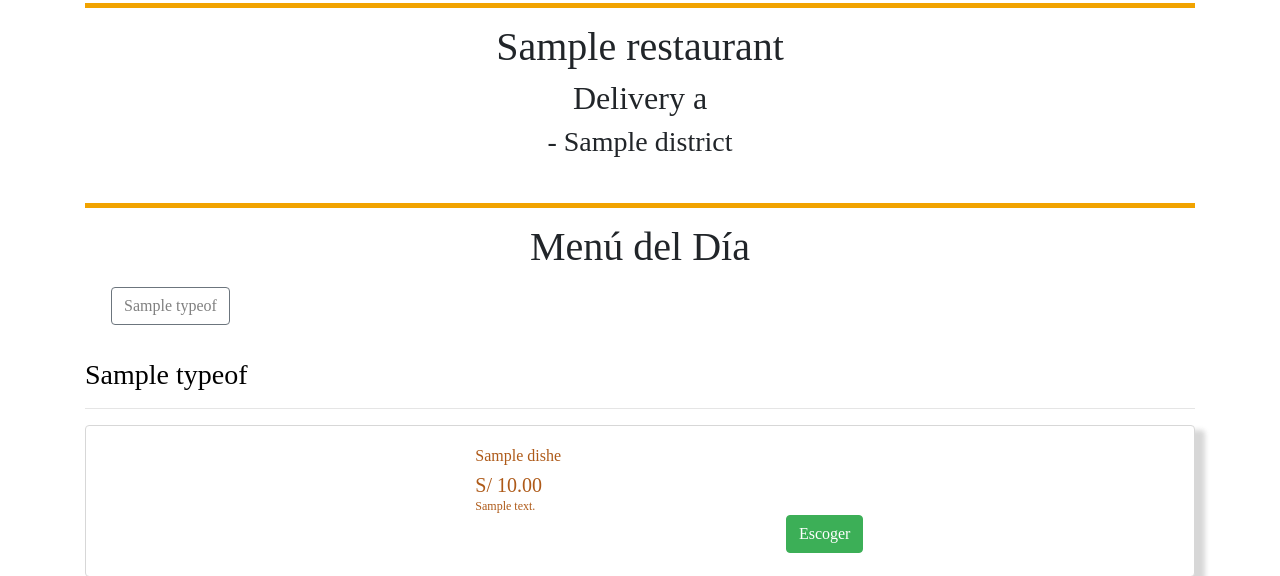
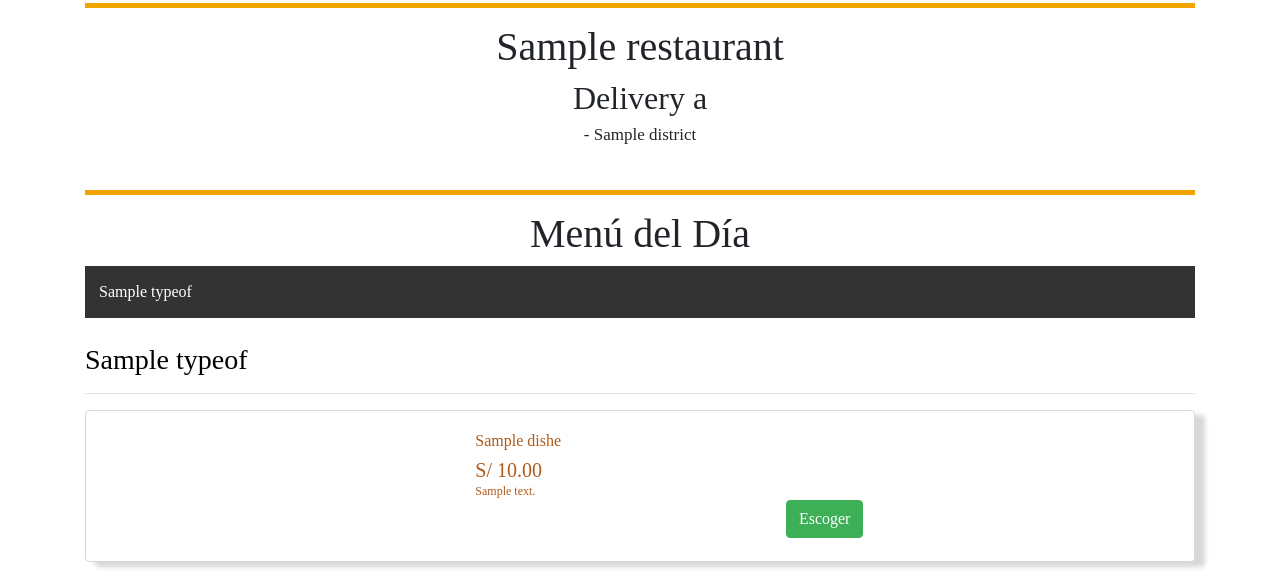
Before and after one commit to diegovgo/anunciadoos, a Django app: page /restaurante/# in a window 1280 px wide. Shown: the part 89-665 px from the top of the page. Run offline with Django 3.2, Linux system fonts and the light colour scheme; tables that the repository leaves empty hold one stand-in row (values such as "Sample post"); some libraries are stand-ins or nearby versions; some web fonts are replaced.

Commit message:
typeof bar updated

```diff
--- a/centralfood/settings.py
+++ b/centralfood/settings.py
@@ -23,7 +23,7 @@ BASE_DIR = os.path.dirname(os.path.dirname(os.path.abspath(__file__)))
 SECRET_KEY = '7jjyooc)ob7v(o%c-0n#yr+uec(-lupe0v0)2*&y6rc@+&x-nw'
 
 # SECURITY WARNING: don't run with debug turned on in production!
-DEBUG = True
+DEBUG = False
 
 ALLOWED_HOSTS = ['*']
 
@@ -74,7 +74,7 @@ WSGI_APPLICATION = 'centralfood.wsgi.application'
 
 # Database
 # https://docs.djangoproject.com/en/2.2/ref/settings/#databases
-
+'''
 DATABASES = {
    'default': {
        'ENGINE': 'django.db.backends.postgresql',
@@ -97,7 +97,7 @@ DATABASES = {
         default=config('DATABASE_URL')
     )
 }
-'''
+
 
 # Password validation
 # https://docs.djangoproject.com/en/2.2/ref/settings/#auth-password-validators
--- a/food/templates/food/restaurant_page.html
+++ b/food/templates/food/restaurant_page.html
@@ -9,6 +9,28 @@
 <meta name="description" content="{{ elements }}"/>
 
 <style>
+
+div.scrollmenu {
+  background-color: #333;
+  overflow: auto;
+  white-space: nowrap;
+  position:sticky;
+  top:0px;
+  z-index:111 ;
+}
+
+div.scrollmenu a {
+  display: inline-block;
+  color: white;
+  text-align: center;
+  padding: 14px;
+  text-decoration: none;
+}
+
+div.scrollmenu a:hover {
+  background-color: #777;
+}
+
   .input-box{
     width: 100%;
     justify-content: center;
@@ -90,7 +112,7 @@
             {{ restaurant }}</h1>
             <h2>Delivery a</h2>
 
-            <h3>{{ districts }}</h3>
+            <h3 style="font-size: 17px;">{{ districts }}</h3>
 
         <embed src='{{ restaurant.logo.url }}' type="image/jpg" width="100em" height="auto" style="border-radius: 15px; margin:15px" />
 
@@ -101,12 +123,18 @@
 <div id="navbar" style="position: sticky; top:0; bottom:auto; background-color:white; z-index: 4; font-family: 'Sofia'">
 
     <h1 style="text-align: center;">Menú del Día</h1>
-    <nav class="navbar">
+    <div class="scrollmenu">
+      {% for typeof in typeofs %}
+      <a href="#{{ typeof.id }}">{{ typeof.name }}</a>
+
+      {% endfor %}
+    </div>
+    <!--<nav class="navbar">
         <form class="form-inline">
             {% for typeof in typeofs %}
             <button name="navbutton" class="btn btn-outline-secondary" type="button" style="margin-left:10px; "><a href="#{{ typeof.id }}" style=" text-decoration: none;color:gray"> {{typeof.name }} </a></button> {% endfor %}
         </form>
-    </nav>
+    </nav>-->
 </div>
 
 <div id="content" style="color: black; font-family: 'Sofia ' ">
```
